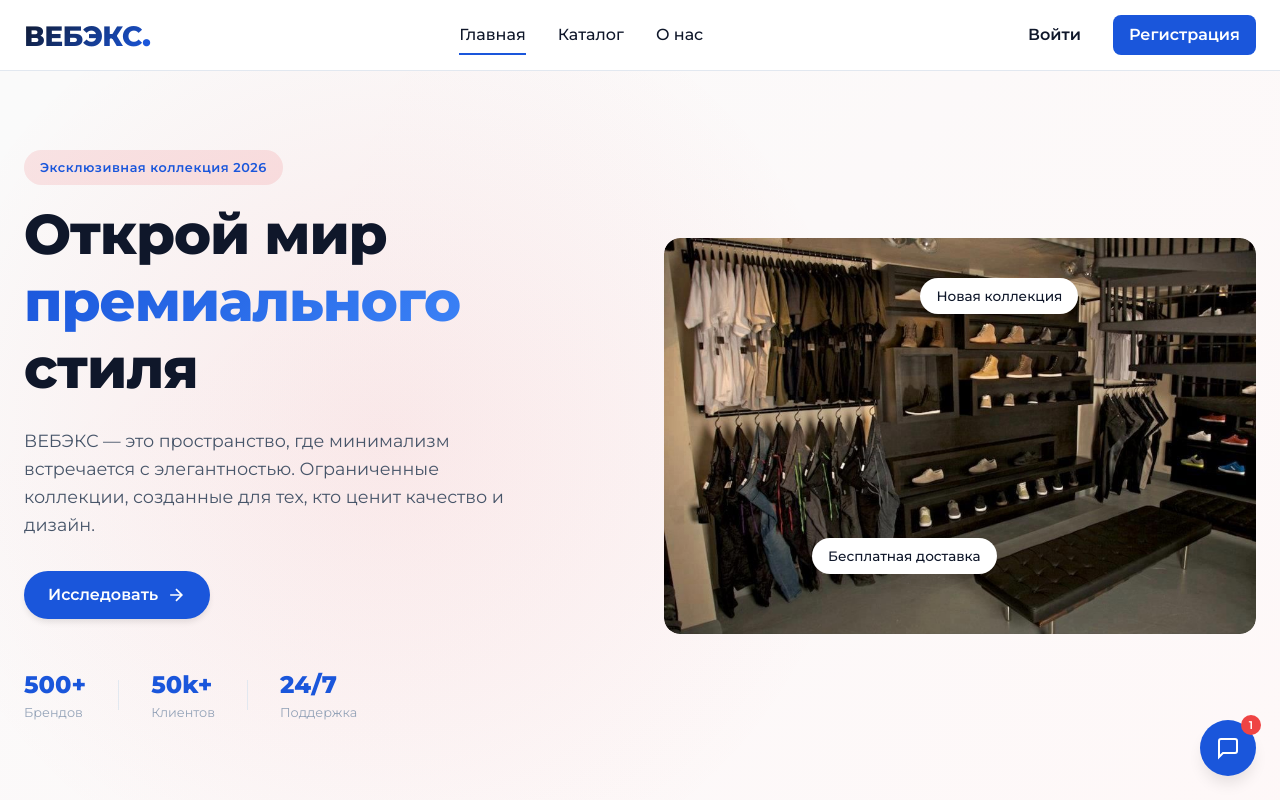
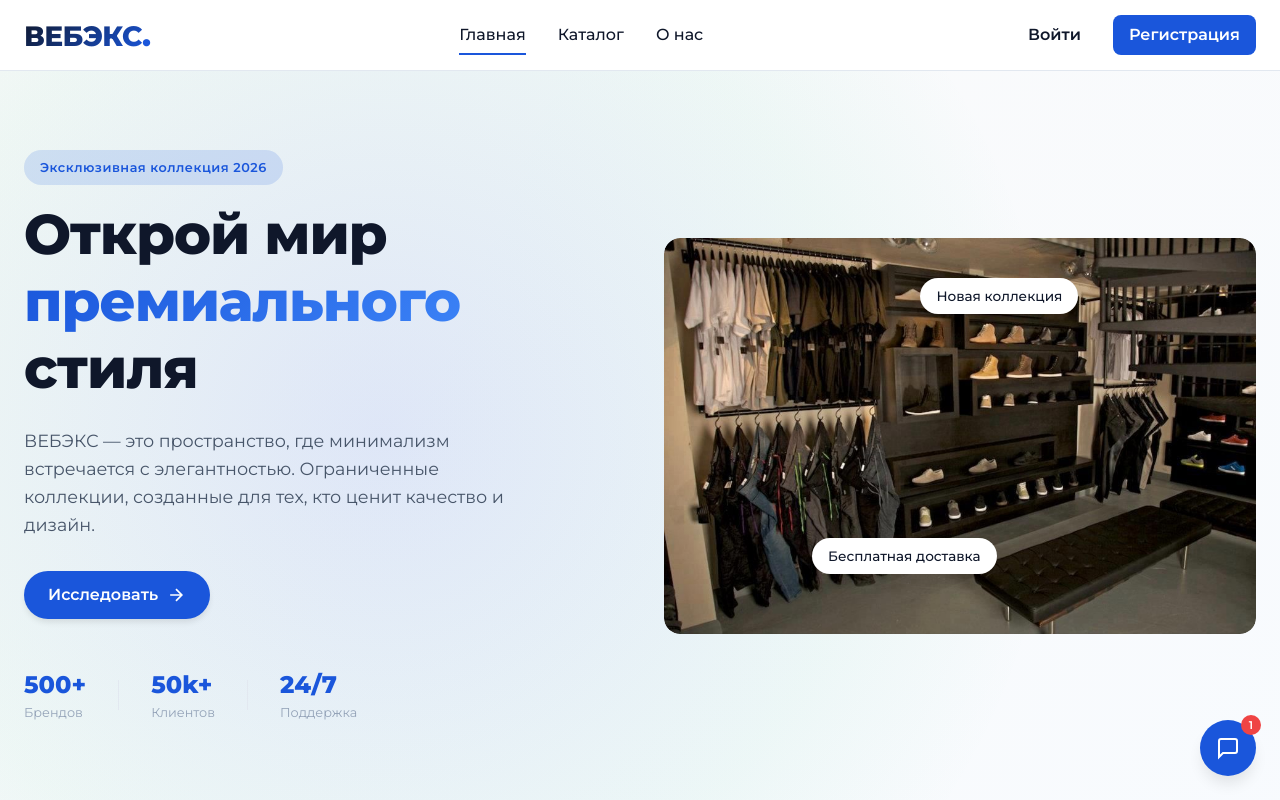
Before and after one commit to k3ssL/webex, a React (Vite) app: page /#/ in a window 1280 px wide. Shown: the top 800 px of the page. Built offline with nearby package versions, Linux system fonts and the light colour scheme.

Commit message:
change hero gradient colors

```diff
--- a/src/components/Hero/Hero.module.css
+++ b/src/components/Hero/Hero.module.css
@@ -13,7 +13,7 @@
     left: 0;
     right: 0;
     bottom: 0;
-    background: radial-gradient(circle at 30% 50%, rgba(227, 27, 35, 0.08) 0%, transparent 50%);
+    background: radial-gradient(circle at 30% 50%, rgba(26, 86, 219, 0.12) 0%, rgba(16, 185, 129, 0.05) 50%, transparent 70%);
     opacity: 0;
     transition: opacity 1s ease-out;
 }
@@ -28,7 +28,7 @@
     left: 0;
     right: 0;
     bottom: 0;
-    background: linear-gradient(135deg, rgba(0,0,0,0.02) 0%, rgba(227,27,35,0.03) 100%);
+    background: linear-gradient(135deg, rgba(0,0,0,0.02) 0%, rgba(22, 116, 221, 0.03) 100%);
 }
 
 .hero_content {
@@ -54,7 +54,7 @@
 .badge {
     display: inline-block;
     padding: var(--spacing-2) var(--spacing-4);
-    background: rgba(227, 27, 35, 0.1);
+    background: rgba(26, 86, 219, 0.15);
     color: var(--color-secondary);
     border-radius: var(--radius-full);
     font-size: 0.8rem;
```
